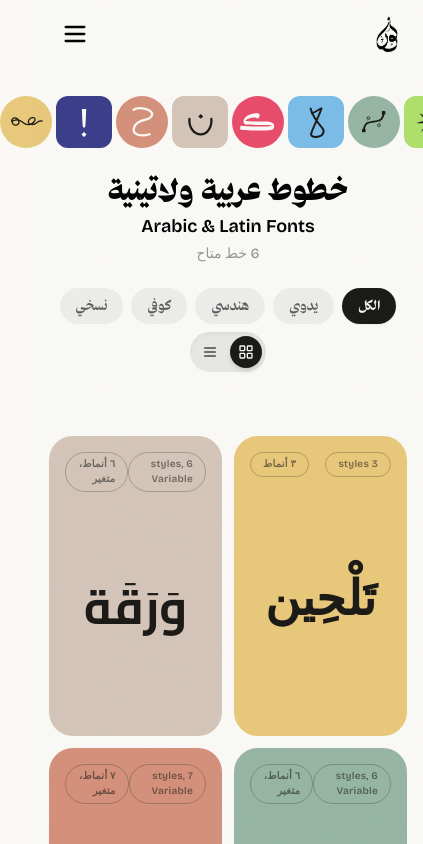
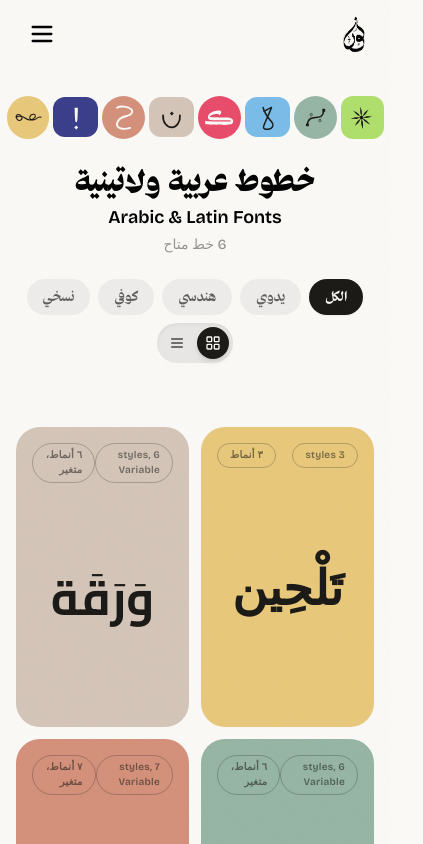
Before and after one commit to drrnourmansour/drrnour, a Next.js app: page /fonts in a window 390 px wide. Shown: the top 844 px of the page, 423 px wide, since content can reach past the window. Built offline with nearby package versions, Linux system fonts and the light colour scheme; a web font is replaced by a local one.

Commit message:
fix: prevent horizontal scroll on small screens — html overflow-x hidden + reduced banner tile clamp minimums

```diff
--- a/src/app/globals.css
+++ b/src/app/globals.css
@@ -107,6 +107,10 @@ body {
   transition: background-color 0.4s ease;
 }
 
+html {
+  overflow-x: hidden;
+}
+
 /* Hide scrollbar on shapes banner & horizontal scroll areas */
 .no-scrollbar {
   -ms-overflow-style: none;   /* IE & Edge */
@@ -147,21 +151,27 @@ body {
   scrollbar-color: rgba(26, 25, 22, 0.22) transparent;
 }
 
-/* ── Banner tile fluid sizing ── */
-/* sm tiles: 36px mobile → 56px desktop */
+/* ── Banner tile fluid sizing ──
+   Calculated to always fit 8 main-row tiles on 320px+ screens:
+   8 × tile + 7 × gap ≤ viewport
+   At 320px → each tile ≤ (320 - 8px padding - 7×4px gap) / 8 ≈ 33px
+   Using vw-based clamp so they grow proportionally.
+── */
+
+/* sm tiles: 28px (320px screen) → 56px (desktop) */
 .banner-sm {
-  width:  clamp(36px, 9vw, 56px);
-  height: clamp(36px, 9vw, 56px);
+  width:  clamp(28px, 8.5vw, 56px);
+  height: clamp(28px, 8.5vw, 56px);
 }
 
-/* md tiles: rectangle — clamp width/height separately */
+/* md tiles: pill shape — wider than tall */
 .banner-md {
-  width:  clamp(56px, 13vw, 128px);
-  height: clamp(52px, 10vw, 96px);
+  width:  clamp(44px, 11.5vw, 128px);
+  height: clamp(40px, 9vw, 96px);
 }
 
-/* lg tiles: 52px mobile → 128px desktop */
+/* lg tiles: 32px (320px screen) → 128px (desktop) */
 .banner-lg {
-  width:  clamp(52px, 12.5vw, 128px);
-  height: clamp(52px, 12.5vw, 128px);
+  width:  clamp(32px, 11vw, 128px);
+  height: clamp(32px, 11vw, 128px);
 }
```
